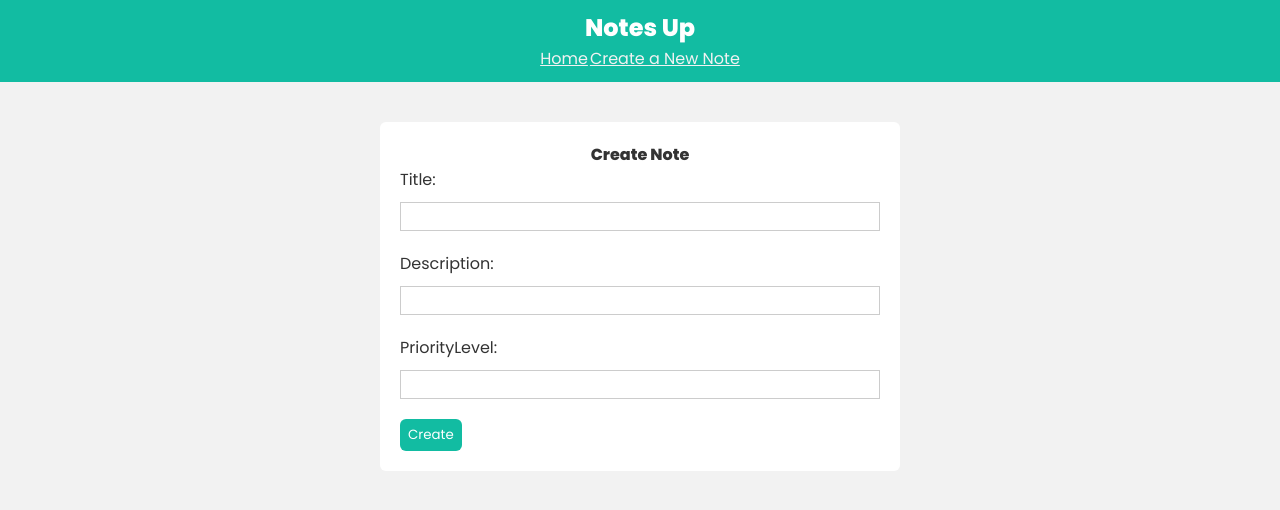
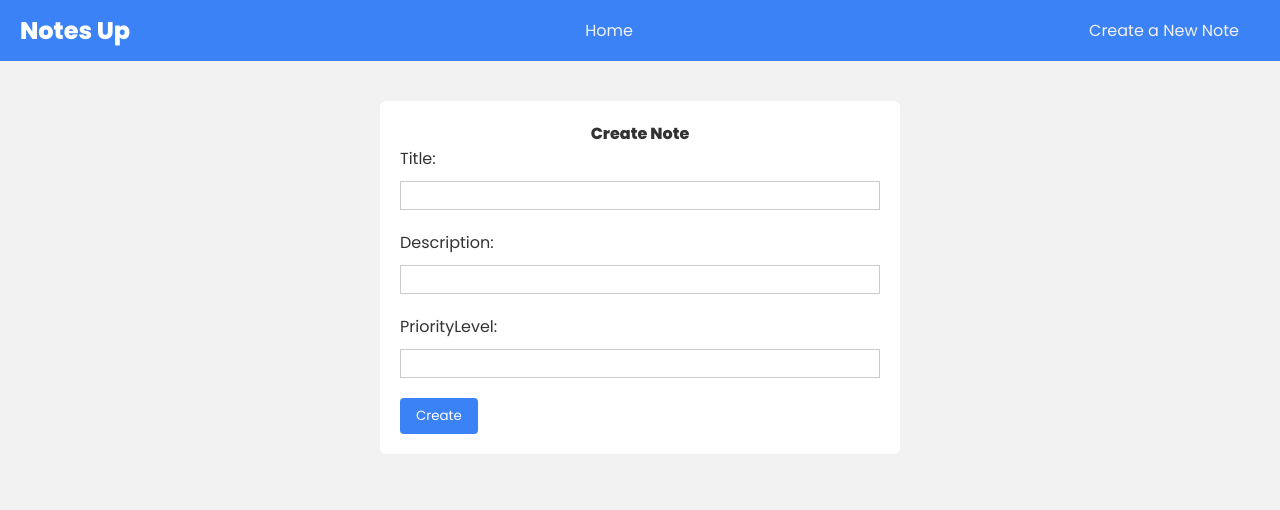
Before and after one commit to aakash2060/Notes-Up, a React (Create React App) app: page /create in a window 1280 px wide. Shown: the top 510 px of the page. Built offline with nearby package versions, Linux system fonts and the light colour scheme.

Commit message:
added notes ordering functionality with improved styles

```diff
--- a/src/index.css
+++ b/src/index.css
@@ -1,8 +1,8 @@
 @import url('https://fonts.googleapis.com/css2?family=Poppins:wght@300;400;500;600;800&family=VT323&display=swap');
 
 :root {
-  --primary: #12bca2;
-  --secondary: #6d15df;
+  --primary: #3B82F6; /* Rich blue */
+  --secondary: #7C3AED; /* Vibrant purple */
 }
 h1,h2,h3 {
   margin: 0;
@@ -14,18 +14,34 @@ body {
   font-family: 'Poppins';
   background: #f2f2f2;
 }
+
 nav {
   background: var(--primary);
   padding: 10px 20px;
-  text-align: center;
+  display: flex;
+  justify-content: space-between;
+  align-items: center;
 }
+
 nav a {
   color: #f2f2f2;
-  margin: 1px;
-  display: inline-block;
+  margin: 0 5px;
+  text-decoration: none;
+  padding: 8px 16px;
+  border-radius: 4px;
+  transition: background 0.3s, color 0.3s;
 }
+
+
+nav a:hover {
+  background:darkblue; /* Lighter indigo shade */;
+  color: #fff;
+}
+
 nav h1 {
   color: #fff;
+  font-size: 1.5em;
+  margin-right: 20px; /* Adjust spacing between title and links */
 }
 .page {
   max-width: 1200px;
@@ -42,11 +58,15 @@ nav h1 {
 }
 .note-card {
   width: 100%;
-  padding:1rem;
+  padding: 1rem;
   background: #fff;
   box-sizing: border-box;
   border-radius: 6px;
-  position: relative;
+  position: relative; /* Allows child elements to be positioned absolutely */
+  min-height: 150px; /* Adjust as needed to ensure a minimum height for the card */
+  display: flex;
+  flex-direction: column;
+  justify-content: space-between; /* Ensures space between content and buttons */
 }
 .prioritylevel {
   position: absolute;
@@ -124,3 +144,88 @@ form button {
 .custom-toast-delete .Toastify__progress-bar {
   background: red; /* goldenrod for update notifications */
 }
+
+/* order-by buttons */
+.order-by button {
+  margin-right: 10px;
+  background: var(--primary);
+  color: #fff;
+  border: 0;
+  padding: 4px 8px;
+  border-radius: 6px;
+  font-family: "Poppins";
+  cursor: pointer;
+}
+
+.order-by {
+  display: flex;
+  align-items: center;
+  margin-bottom: 60px;
+}
+
+.order-by p {
+  margin: 0;
+  font-size: 1.2em;
+  font-weight: 500;
+  color: #333;
+  margin-right: 15px; /* Adjust spacing between text and buttons */
+}
+
+.order-by button {
+  background: var(--primary);
+  color: #fff;
+  border: none;
+  padding: 8px 16px;
+  border-radius: 6px;
+  font-family: "Poppins";
+  font-size: 1em;
+  cursor: pointer;
+  transition: background 0.3s, transform 0.1s;
+  margin-right: 10px; /* Adjust spacing between buttons */
+}
+
+.order-by button:hover {
+  background: darkblue; /* Lighter indigo shade */; /* Slightly darker shade for hover effect */
+}
+
+.order-by button:active {
+  transform: scale(0.95); /* Slightly reduces size when pressed */
+}
+
+.update-button {
+  background: var(--primary);
+  color: #fff;
+  border: none;
+  border-radius: 4px;
+  padding: 8px 16px;
+  font-family: 'Poppins';
+  cursor: pointer;
+  transition: background 0.3s, transform 0.1s;
+}
+
+.update-button:hover {
+  background: darkblue;
+}
+
+.update-button:active {
+  transform: scale(0.95);
+}
+
+.create-button {
+  background: var(--primary);
+  color: #fff;
+  border: none;
+  border-radius: 4px;
+  padding: 8px 16px;
+  font-family: 'Poppins';
+  cursor: pointer;
+  transition: background 0.3s, transform 0.1s;
+}
+
+.create-button:hover {
+  background: darkblue;
+}
+
+.create-button:active {
+  transform: scale(0.95);
+}
--- a/src/pages/Create.js
+++ b/src/pages/Create.js
@@ -83,7 +83,7 @@ const Create = () => {
           value={prioritylevel}
           onChange={(e) => setPriorityLevel(e.target.value)}
         />
-        <button>Create</button>
+        <button className="create-button">Create</button>
         {formError && <p className="error">{formError}</p>}
       </form>
       <ToastContainer className="custom-toast-container" />
--- a/src/pages/Home.js
+++ b/src/pages/Home.js
@@ -5,22 +5,25 @@ import { NotesCard } from "../components/NotesCard";
 const Home = () => {
   const [fetchError, setFetchError] = useState(null);
   const [notes, setNotes] = useState(null);
+  const [orderBy, setOrderBy] = useState("created_at");
 
   //Updates the local state after deletion
-  const handleDelete= (id) => {
-      setNotes(prevNotes => { //prevNotes is the array of Notes before deletion
-        return prevNotes.filter(note => note.id !== id) // note is each note object in 'prevNotes'
-        //note.id !== id > filters out note with the matching 'id'
-      })
-//       prevNotes: Represents the previous state of the notes array.
-// filter: Iterates over prevNotes and creates a new array without the deleted note.
-// Arrow Function Variable (note): Can be named anything. It's just a placeholder for each element in the array.
-  }
+  const handleDelete = (id) => {
+    setNotes((prevNotes) => {
+      //prevNotes is the array of Notes before deletion
+      return prevNotes.filter((note) => note.id !== id); // note is each note object in 'prevNotes'
+      //note.id !== id > filters out note with the matching 'id'
+    });
+    //       prevNotes: Represents the previous state of the notes array.
+    // filter: Iterates over prevNotes and creates a new array without the deleted note.
+    // Arrow Function Variable (note): Can be named anything. It's just a placeholder for each element in the array.
+  };
   useEffect(() => {
     const fetchNotes = async () => {
       const { data, error } = await supabase //getting data and error from supabase
         .from("notes") // from where we want to get the data > its from 'notes'
-        .select(); //selects all the data from the database
+        .select() //selects all the data from the database
+        .order(orderBy, { ascending: false });
 
       if (error) {
         setFetchError("Could not fetch the notes");
@@ -33,12 +36,24 @@ const Home = () => {
       }
     };
     fetchNotes();
-  }, []);
+  }, [orderBy]);
+
   return (
     <div className="page home">
       {fetchError && <p>{fetchError}</p>}
       {notes && (
         <div className="notes">
+          <div className="order-by">
+            {" "}
+            {/* we're just creating a button with for sorting notes based on time created and priority level */}
+            <p>Order Notes: </p>
+            <button onClick={() => setOrderBy("created_at")}>
+              Time Created
+            </button>
+            <button onClick={() => setOrderBy("prioritylevel")}>
+              Priority level
+            </button>
+          </div>
           <div className="note-grid">
             {notes.map((note) => (
               <NotesCard key={note.id} note={note} onDelete={handleDelete} /> //calls handleDelete
--- a/src/pages/Update.js
+++ b/src/pages/Update.js
@@ -100,7 +100,7 @@ const Update = () => {
           value={prioritylevel}
           onChange={(e) => setPriorityLevel(e.target.value)}
         />
-        <button type="submit">Update</button>
+        <button type="submit" className="update-button">Update</button>
         {formError && <p className="error">{formError}</p>}
       </form>
       <ToastContainer className="custom-toast-container" />
```
